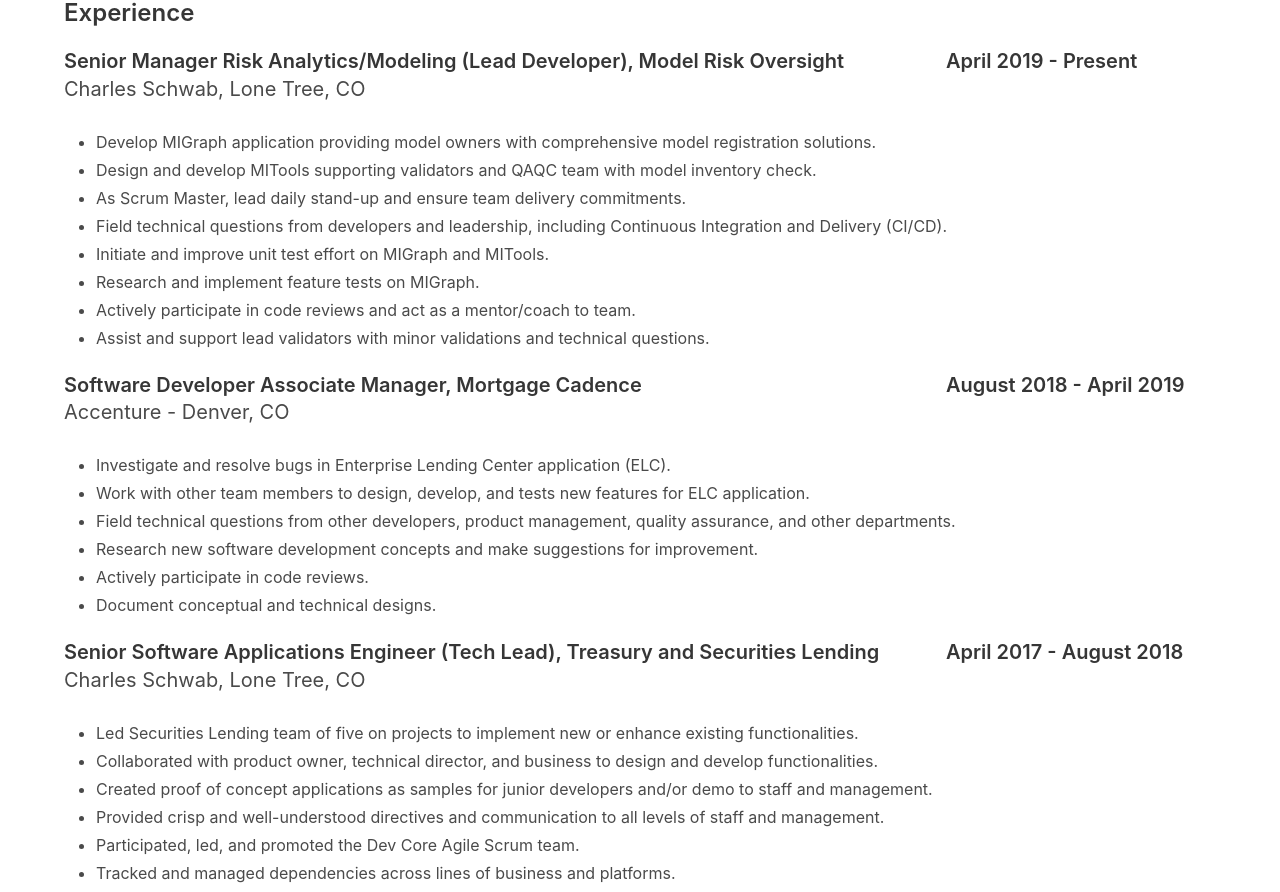
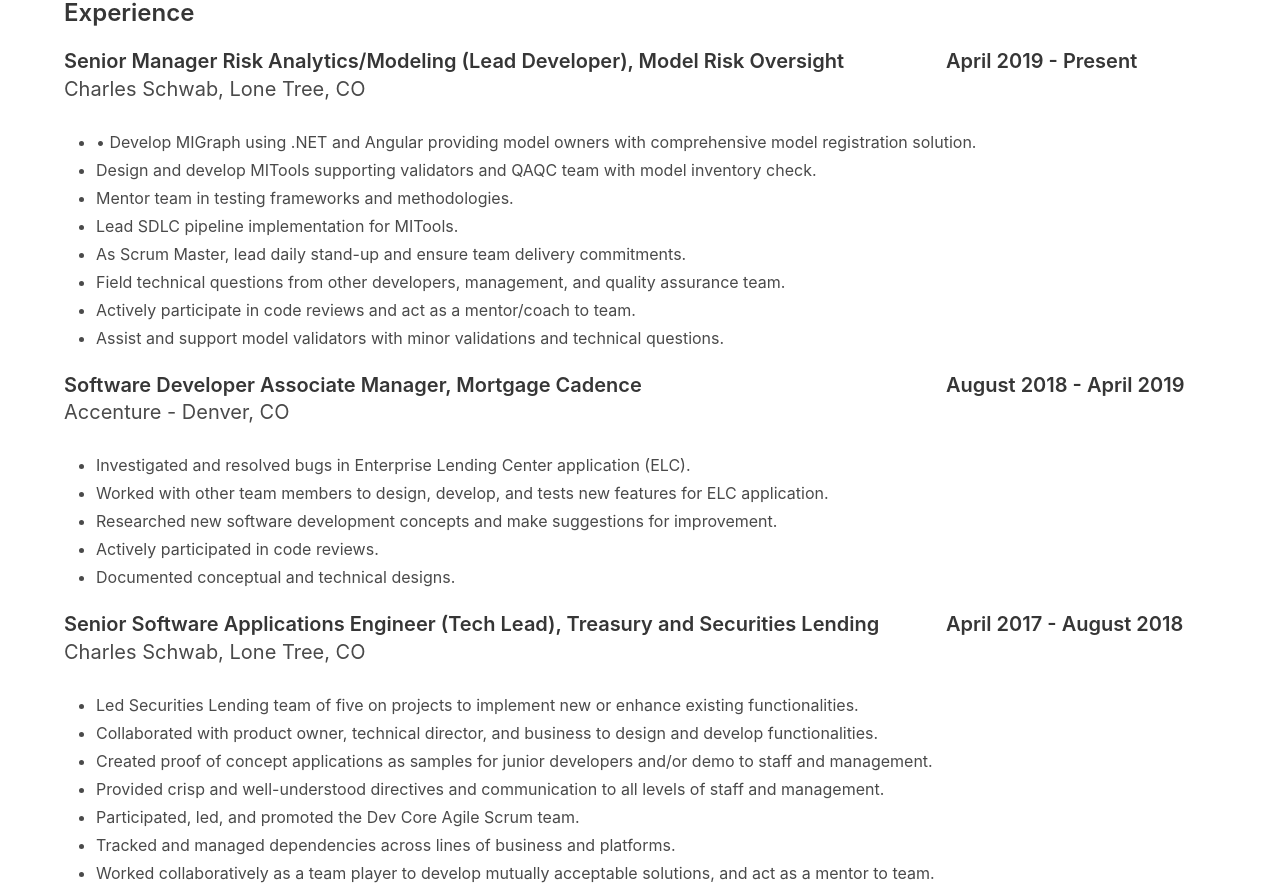
Before and after one commit to hendrang/personal_next, a Next.js app: page /resume in a window 1280 px wide. Shown: the part 839-1731 px from the top of the page. Built offline with nearby package versions, Linux system fonts and the light colour scheme.

Commit message:
Resume update

```diff
--- a/src/pages/resume.js
+++ b/src/pages/resume.js
@@ -94,14 +94,14 @@
             </div>
             <div className="content">
               <ul>
-                <li>Develop MIGraph application providing model owners with comprehensive model registration solutions.</li>
+                <li>•	Develop MIGraph using .NET and Angular providing model owners with comprehensive model registration solution.</li>
                 <li>Design and develop MITools supporting validators and QAQC team with model inventory check.</li>
+                <li>Mentor team in testing frameworks and methodologies.</li>
+                <li>Lead SDLC pipeline implementation for MITools.</li>
                 <li>As Scrum Master, lead daily stand-up and ensure team delivery commitments.</li>
-                <li>Field technical questions from developers and leadership, including Continuous Integration and Delivery (CI/CD).</li>
-                <li>Initiate and improve unit test effort on MIGraph and MITools.</li>
-                <li>Research and implement feature tests on MIGraph.</li>
+                <li>Field technical questions from other developers, management, and quality assurance team.</li>
                 <li>Actively participate in code reviews and act as a mentor/coach to team.</li>
-                <li>Assist and support lead validators with minor validations and technical questions.</li>
+                <li>Assist and support model validators with minor validations and technical questions.</li>
               </ul>
             </div>
           </div>
@@ -121,12 +121,11 @@
             </div>
             <div className="content">
               <ul>
-                <li>Investigate and resolve bugs in Enterprise Lending Center application (ELC).</li>
-                <li>Work with other team members to design, develop, and tests new features for ELC application.</li>
-                <li>Field technical questions from other developers, product management, quality assurance, and other departments.</li>
-                <li>Research new software development concepts and make suggestions for improvement.</li>
-                <li>Actively participate in code reviews.</li>
-                <li>Document conceptual and technical designs.</li>
+                <li>Investigated and resolved bugs in Enterprise Lending Center application (ELC).</li>
+                <li>Worked with other team members to design, develop, and tests new features for ELC application.</li>
+                <li>Researched new software development concepts and make suggestions for improvement.</li>
+                <li>Actively participated in code reviews.</li>
+                <li>Documented conceptual and technical designs.</li>
               </ul>
             </div>
           </div>
```
Also changed, not shown: 1 other file (tests, documents, lock files or other folders).
